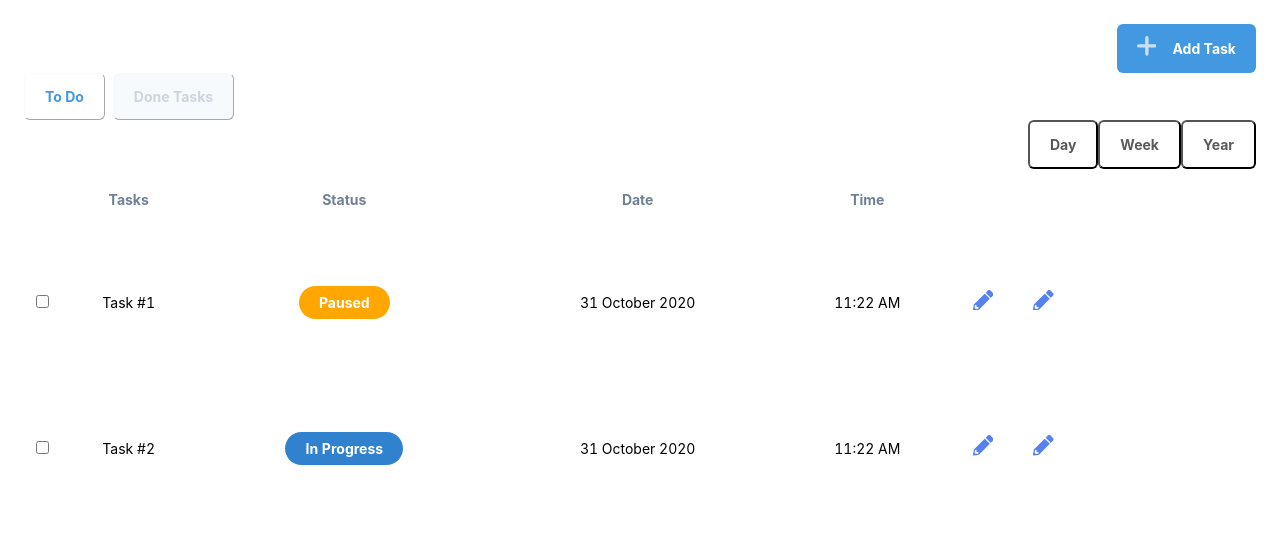
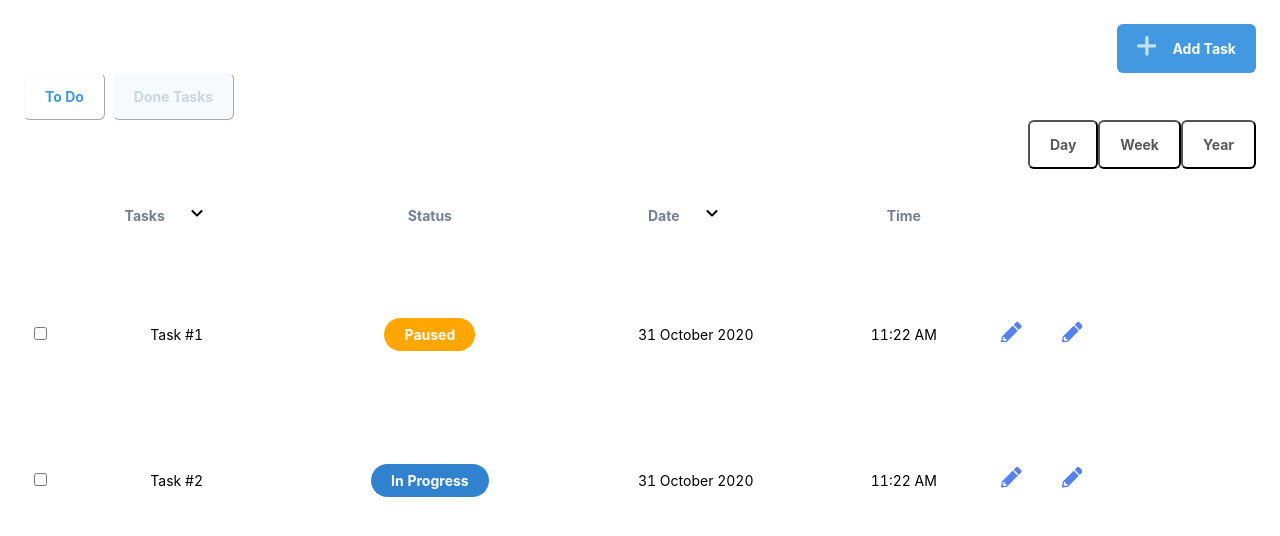
Before and after one commit to sahelhamed/todo-app, a React (Create React App) app: page / in a window 1280 px wide. Shown: the top 536 px of the page. Built offline with nearby package versions, Linux system fonts and the light colour scheme.

Commit message:
chore: sort data in table

```diff
--- a/src/components/Table.tsx
+++ b/src/components/Table.tsx
@@ -1,5 +1,11 @@
 // Node_modules
-import React, { ReactElement, memo } from 'react';
+import React, {
+  ReactElement,
+  memo,
+  useState,
+  useEffect,
+  useCallback,
+} from 'react';
 import { isEqual } from 'lodash';
 // Models
 import { Column, Data } from '../models/table';
@@ -9,15 +15,19 @@ import COLUMN_TYPE_KEYS from '../constants/constants';
 import { formatDate, formatTime } from '../utils/dateTime';
 import Button from './Button';
 // Icons
+import UpIcon from '../icons/UpIcon';
 import DownIcon from '../icons/DownIcon';
 
 interface Props {
   data: Data[];
   columns: Column[];
-  setData: (data: Data[]) => void;
 }
 
-const Table = ({ data, columns, setData }: Props): ReactElement => {
+const Table = ({ data, columns }: Props): ReactElement => {
+  // States
+  const [sortedField, setSortedField] = useState<string>('');
+  const [isAscending, setIsAscending] = useState<boolean>(true);
+
   /**
    * A function for generate cell in table
    * @param item: object type of data model
@@ -47,22 +57,39 @@ const Table = ({ data, columns, setData }: Props): ReactElement => {
   };
 
   /**
-   * A function for generate status in table
-   * @param sortedField: column that should sort
+   * A selected sorted field
+   * @param field: column that should sort
    */
-  const handleSort = (sortedField: string): void => {
-    setData(
-      data.sort((itemOne: Data, itemTow: Data): number => {
-        if (itemOne[sortedField] < itemTow[sortedField]) {
-          return -1;
-        }
-        if (itemOne[sortedField] > itemTow[sortedField]) {
-          return 1;
-        }
-        return 0;
-      }),
-    );
+  const selectSortedField = (field: string): void => {
+    if (sortedField === field) {
+      setIsAscending(!isAscending);
+    } else {
+      setSortedField(field);
+    }
   };
+
+  /**
+   * A function for sort data in table
+   */
+  const handleSort = useCallback((): Data[] => {
+    return sortedField !== ''
+      ? [
+          ...data.sort((itemOne: Data, itemTow: Data): number => {
+            if (itemOne[sortedField] < itemTow[sortedField]) {
+              return isAscending ? -1 : 1;
+            }
+            if (itemOne[sortedField] > itemTow[sortedField]) {
+              return isAscending ? 1 : -1;
+            }
+            return 0;
+          }),
+        ]
+      : data;
+  }, [data, isAscending, sortedField]);
+
+  useEffect(() => {
+    handleSort();
+  }, [data, handleSort, sortedField, isAscending]);
 
   return (
     <table className="table-auto w-full">
@@ -77,8 +104,8 @@ const Table = ({ data, columns, setData }: Props): ReactElement => {
               {item.title}
               {item.isSortable && (
                 <Button
-                  onClick={(): void => handleSort(item.column)}
-                  icon={<DownIcon />}
+                  onClick={(): void => selectSortedField(item.column)}
+                  icon={isAscending ? <DownIcon /> : <UpIcon />}
                 />
               )}
             </span>
@@ -87,7 +114,7 @@ const Table = ({ data, columns, setData }: Props): ReactElement => {
       </tr>
 
       {/* --------------------------Table body-------------------------- */}
-      {data.map((item: Data) => (
+      {handleSort().map((item: Data) => (
         <tr key={item.id}>
           {columns.map((columnItem: Column) => (
             <td
--- a/src/containers/ToDos/index.tsx
+++ b/src/containers/ToDos/index.tsx
@@ -143,7 +143,7 @@ const ToDos = (): ReactElement => {
       title: TASKS,
       column: 'task',
       type: COLUMN_TYPE_KEYS.string,
-      isSortable: false,
+      isSortable: true,
     },
     {
       id: 2,
@@ -157,7 +157,7 @@ const ToDos = (): ReactElement => {
       title: DATE,
       column: 'date',
       type: COLUMN_TYPE_KEYS.date,
-      isSortable: false,
+      isSortable: true,
     },
     {
       id: 4,
@@ -276,7 +276,7 @@ const ToDos = (): ReactElement => {
       >
         <AddTodosForm formData={formData} setFormData={setFormData} />
       </Modal>
-      <Table data={filterTodo()} columns={columns} setData={setTodos} />
+      <Table data={filterTodo()} columns={columns} />
     </div>
   );
 };
```
